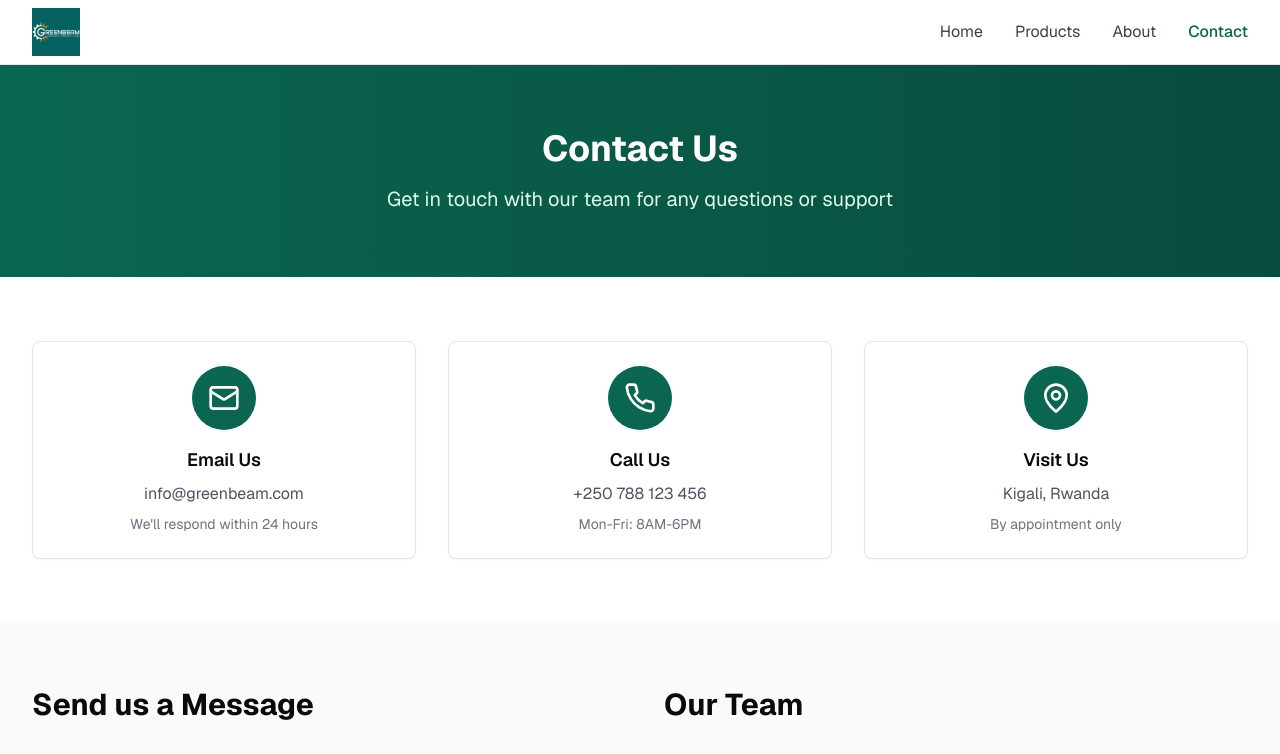
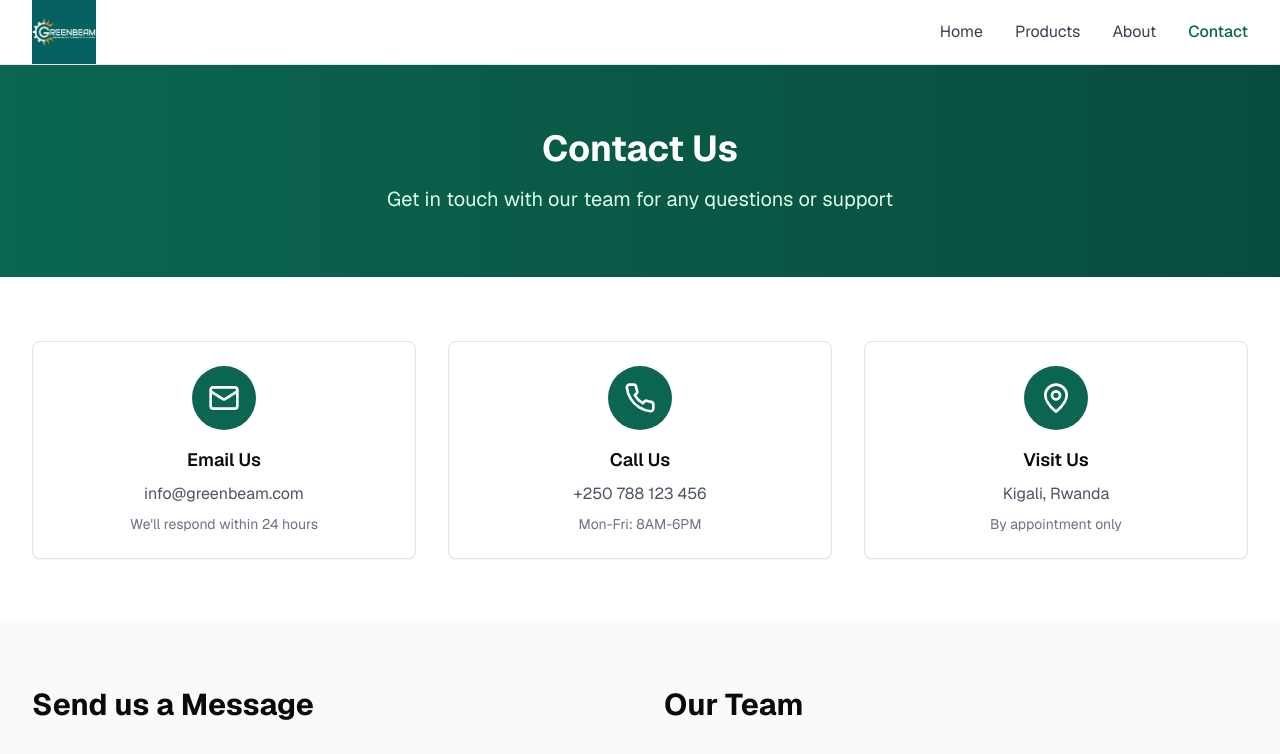
Before and after one commit to ihirwepatrick/greenbeam-frontend, a Next.js app: page /contact in a window 1280 px wide. Shown: the top 754 px of the page. Built offline with nearby package versions, Linux system fonts and the light colour scheme; no server answers.

Commit message:
[UPDATE]: Logo size increase

```diff
--- a/app/about/page.tsx
+++ b/app/about/page.tsx
@@ -2,6 +2,7 @@
 
 import Link from "next/link"
 import Image from "next/image"
+import SiteLogo from "../../components/SiteLogo"
 import { Button } from "@/components/ui/button"
 import { Card, CardContent, CardHeader, CardTitle } from "@/components/ui/card"
 import { Badge } from "@/components/ui/badge"
@@ -126,17 +127,7 @@ export default function AboutPage() {
         <div className="container mx-auto px-4 sm:px-6 lg:px-8">
           <div className="flex justify-between items-center h-16">
             <div className="flex items-center space-x-4">
-              <Link href="/" className="flex items-center space-x-2">
-                <Image
-                  src="/logo.jpg"
-                  alt="Greenbeam Logo"
-                  width={140}
-                  height={64}
-                  className="h-10 w-auto sm:h-12 object-contain"
-                  priority
-                  sizes="(max-width: 768px) 120px, 160px"
-                />
-              </Link>
+              <SiteLogo />
             </div>
             <div className="hidden md:flex items-center space-x-8">
               <Link href="/" className="text-gray-700 hover:text-[#0a6650]">
--- a/app/contact/page.tsx
+++ b/app/contact/page.tsx
@@ -3,6 +3,7 @@
 import { useState } from "react"
 import Link from "next/link"
 import Image from "next/image"
+import SiteLogo from "../../components/SiteLogo"
 import { Button } from "@/components/ui/button"
 import { Card, CardContent, CardHeader, CardTitle } from "@/components/ui/card"
 import { Input } from "@/components/ui/input"
@@ -159,17 +160,7 @@ export default function ContactPage() {
         <div className="container mx-auto px-4 sm:px-6 lg:px-8">
           <div className="flex justify-between items-center h-16">
             <div className="flex items-center space-x-4">
-              <Link href="/" className="flex items-center space-x-2">
-                <Image
-                  src="/logo.jpg"
-                  alt="Greenbeam Logo"
-                  width={140}
-                  height={64}
-                  className="h-10 w-auto sm:h-12 object-contain"
-                  priority
-                  sizes="(max-width: 768px) 120px, 160px"
-                />
-              </Link>
+              <SiteLogo />
             </div>
             <div className="hidden md:flex items-center space-x-8">
               <Link href="/" className="text-gray-700 hover:text-[#0a6650]">
--- a/app/page.tsx
+++ b/app/page.tsx
@@ -17,6 +17,7 @@ import EnquiryForm from "./components/EnquiryForm"
 import ProductCard from "../components/ProductCard"
 import CartPreview from "../components/CartPreview"
 import CurrencySwitcher from "../components/CurrencySwitcher"
+import SiteLogo from "../components/SiteLogo"
 import { useCart } from "../contexts/CartContext"
 import { useProducts, useSettings } from "../hooks/use-api"
 import { Product } from "../lib/types/api"
@@ -145,18 +146,7 @@ export default function HomePage() {
         <div className="container mx-auto px-4 sm:px-6 lg:px-8">
           <div className="flex justify-between items-center h-16">
             <div className="flex items-center space-x-2 md:space-x-4">
-              <Link href="/" className="flex items-center space-x-2">
-                <Image
-                  src="/logo.jpg"
-                  alt="Greenbeam Logo"
-                  width={140}
-                  height={64}
-                  className="h-10 w-auto sm:h-12 object-contain"
-                  priority
-                  sizes="(max-width: 768px) 120px, 160px"
-                />
-                {/* <span className="text-2xl font-bold text-[#0a6650]">Greenbeam</span> */}
-              </Link>
+              <SiteLogo />
             </div>
 
             {/* Desktop Navigation */}
--- a/app/products/[id]/page.tsx
+++ b/app/products/[id]/page.tsx
@@ -11,6 +11,7 @@ import { Leaf, Star, ArrowLeft, MessageCircle, User, Heart, Share2, CheckCircle2
 import { useProduct } from "../../../hooks/use-api"
 import { productService } from "../../../lib/services/api"
 import EnquiryForm from "../../components/EnquiryForm"
+import SiteLogo from "../../../components/SiteLogo"
 import { Product } from "../../../lib/types/api"
 import { Tooltip, TooltipTrigger, TooltipContent, TooltipProvider } from "@/components/ui/tooltip"
 import { useCurrency } from "../../../contexts/CurrencyContext"
@@ -131,19 +132,8 @@ export default function ProductDetailPage() {
       <nav className="border-b bg-white/95 backdrop-blur supports-[backdrop-filter]:bg-white/60">
         <div className="container mx-auto px-4 sm:px-6 lg:px-8">
           <div className="flex justify-between items-center h-16">
-            <div className="flex items-center space-x-4">
-              <Link href="/" className="flex items-center space-x-2">
-                <Image
-                  src="/logo.jpg"
-                  alt="Greenbeam Logo"
-                  width={140}
-                  height={64}
-                  className="h-10 w-auto sm:h-12 object-contain"
-                  priority
-                  sizes="(max-width: 768px) 120px, 160px"
-                />
-                <span className="text-2xl font-bold text-[#0a6650]">Greenbeam</span>
-              </Link>
+<div className="flex items-center space-x-4">
+              <SiteLogo showBrandName />
             </div>
             <div className="hidden md:flex items-center space-x-8">
               <Link href="/" className="text-gray-700 hover:text-[#0a6650]">
--- a/app/products/page.tsx
+++ b/app/products/page.tsx
@@ -24,6 +24,7 @@ import {
 } from "lucide-react"
 import ProductCard from "../../components/ProductCard"
 import CurrencySwitcher from "../../components/CurrencySwitcher"
+import SiteLogo from "../../components/SiteLogo"
 import { useSettings } from "../../hooks/use-api"
 import { useProducts } from "../../hooks/use-api"
 import { productService } from "../../lib/services/api"
@@ -209,18 +210,8 @@ export default function ProductsPage() {
       <nav className="border-b bg-white/95 backdrop-blur supports-[backdrop-filter]:bg-white/60 relative z-50">
         <div className="container mx-auto px-4 sm:px-6 lg:px-8">
           <div className="flex justify-between items-center h-16">
-            <div className="flex items-center space-x-2 md:space-x-4">
-              <Link href="/" className="flex items-center space-x-2">
-                <Image
-                  src="/logo.jpg"
-                  alt="Greenbeam Logo"
-                  width={140}
-                  height={64}
-                  className="h-10 w-auto sm:h-12 object-contain"
-                  priority
-                  sizes="(max-width: 768px) 120px, 160px"
-                />
-              </Link>
+<div className="flex items-center space-x-2 md:space-x-4">
+              <SiteLogo />
             </div>
 
             {/* Desktop Navigation */}
--- /dev/null
+++ b/components/SiteLogo.tsx
@@ -0,0 +1,43 @@
+"use client"
+
+import Link from "next/link"
+import Image from "next/image"
+
+const LOGO_HOME_URL = "https://www.greenbeam.online"
+
+export interface SiteLogoProps {
+  /** Optional extra class for the wrapper (e.g. spacing). Logo is clipped to navbar height. */
+  className?: string
+  /** Show "Greenbeam" text next to the logo (e.g. product detail nav). */
+  showBrandName?: boolean
+}
+
+/**
+ * Shared site logo for the navbar. Clips to navbar height so the words stay visible
+ * and sunburst/gear overflow is hidden. Links to home (greenbeam.online).
+ */
+export default function SiteLogo({ className = "", showBrandName = false }: SiteLogoProps) {
+  return (
+    <Link
+      href={LOGO_HOME_URL}
+      className={`flex items-center space-x-2 ${className}`}
+      aria-label="Greenbeam – Go to homepage"
+    >
+      {/* Clip to navbar height (h-16) so only the text area is visible; overflow hidden clips the rest */}
+      <span className="flex h-16 max-h-16 shrink-0 items-center overflow-hidden">
+        <Image
+          src="/logo.jpg"
+          alt="Greenbeam Logo"
+          width={300}
+          height={135}
+          className="h-16 w-auto max-h-16 object-contain object-center"
+          priority
+          sizes="(max-width: 768px) 180px, 240px"
+        />
+      </span>
+      {showBrandName && (
+        <span className="text-2xl font-bold text-[#0a6650]">Greenbeam</span>
+      )}
+    </Link>
+  )
+}
```
Also changed, not shown: app/orders/[id]/page.tsx (line endings or trailing spaces).
